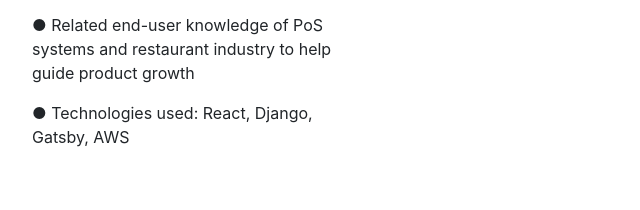
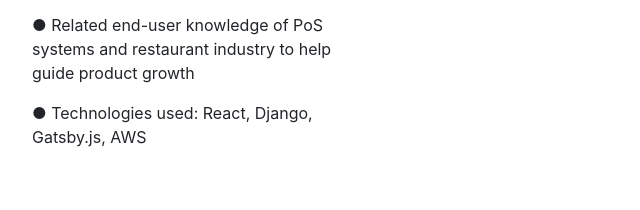
Before and after one commit to Govanator12/portfolio, a website with bundled scripts: page index.html in a window 1280 px wide. Shown: the part 1160-1370 px from the top of the page, 288-928 px from the left. Built offline with nearby package versions, Linux system fonts and the light colour scheme; a web font is replaced by a local one.

Commit message:
Typo fix

```diff
--- a/index.html
+++ b/index.html
@@ -125,7 +125,7 @@
             <p>● Edited and managed local business websites</p>
             <p>● Created base React components to be used in the automated webpage generation system</p>
             <p>● Related end-user knowledge of PoS systems and restaurant industry to help guide product growth</p>
-            <p>● Technologies used: React, Django, Gatsby, AWS</p>
+            <p>● Technologies used: React, Django, Gatsby.js, AWS</p>
           </div>
           <div class="resume-date text-md-right">
             <span class="text-primary">November 2019 - Present</span>
```
